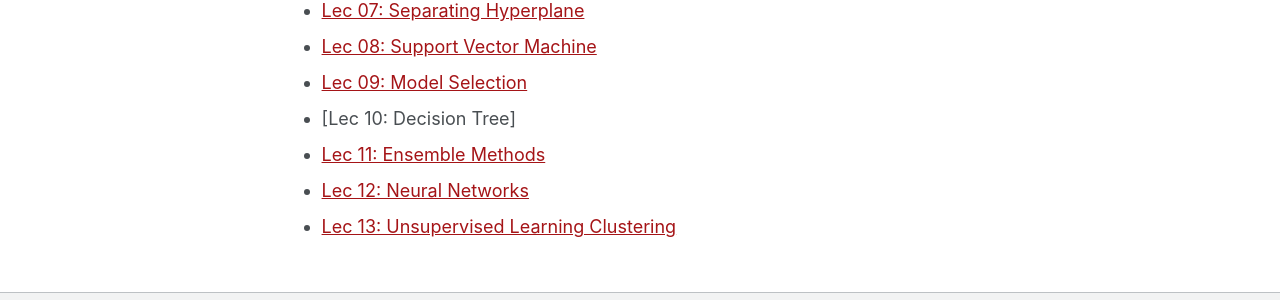
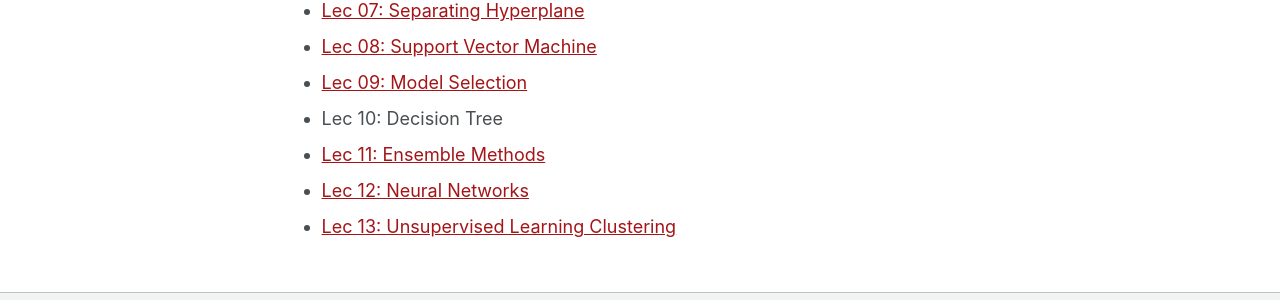
Before and after one commit to erkundanec/erkundanec.github.io, a Jekyll site: the page built from _pages/Foundation_of_ML.md, in a window 1280 px wide and 1036 px high. Shown: the part 589-889 px from the top of the window. Built offline with Jekyll 4.4.1, drawn with Linux system fonts in a browser that asks for light colours; some web fonts are replaced.

```diff
--- a/_pages/Foundation_of_ML.md
+++ b/_pages/Foundation_of_ML.md
@@ -17,7 +17,7 @@ title: "Foundation of Machine Learning"
 - [Lec 07: Separating Hyperplane](/files/pdf/teaching/FML_Slides/Lec_07_Separating_Hyperplance.pdf)
 - [Lec 08: Support Vector Machine](/files/pdf/teaching/FML_Slides/Lec_08_Support_Vector_Machine.pdf)
 - [Lec 09: Model Selection](/files/pdf/teaching/FML_Slides/Lec_08_Support_Vector_Machine.pdf)
-- [Lec 10: Decision Tree]
+- Lec 10: Decision Tree
 - [Lec 11: Ensemble Methods](/files/pdf/teaching/FML_Slides/Lec_12_Neural_Networks.pdf)
 - [Lec 12: Neural Networks](/files/pdf/teaching/FML_Slides/Lec_00_Introduction_to_R_Part1)
 - [Lec 13: Unsupervised Learning Clustering](/files/pdf/teaching/FML_Slides/Lec_13_UnsupervisedLearning_Clustering.pdf)
```
